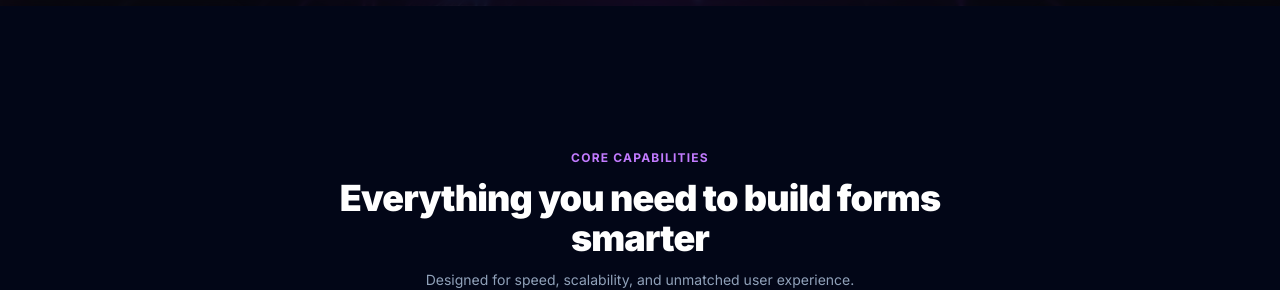
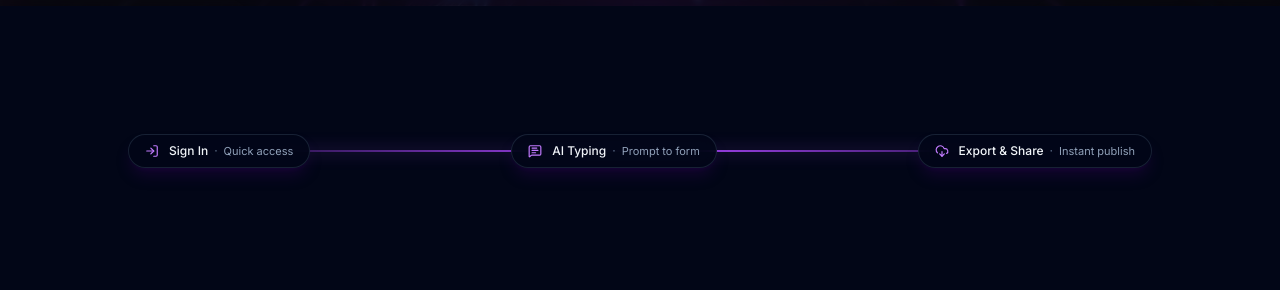
Before and after one commit to ksajjadhossen/formcraft-ai, a Next.js app: page / in a window 1280 px wide. Shown: the part 794-1084 px from the top of the page. Built offline with nearby package versions, Linux system fonts and the light colour scheme; no server answers.

Commit message:
feat: add sleek slim glowing feature flow component with 3 step workflow

```diff
--- a/src/app/page.tsx
+++ b/src/app/page.tsx
@@ -3,6 +3,7 @@ import FeaturesSection from "@/components/home/FeaturesSection";
 import HowItWorks from "@/components/home/HowItWorks";
 import FAQSection from "@/components/home/FAQSection";
 import CTASection from "@/components/home/CTASection";
+import FeatureFlow from "@/components/home/FeatureFlow";
 
 export default function Home() {
   return (
@@ -10,6 +11,7 @@ export default function Home() {
       <HeroSection />
 
       <div className="max-w-7xl mx-auto px-4 sm:px-6 space-y-20 w-full py-16">
+        <FeatureFlow />
         <FeaturesSection />
         <HowItWorks />
         <FAQSection />
--- /dev/null
+++ b/src/components/home/FeatureFlow.tsx
@@ -0,0 +1,56 @@
+"use client";
+
+import { LogIn, MessageSquareText, DownloadCloud } from "lucide-react";
+
+export default function FeatureFlow() {
+  const steps = [
+    {
+      icon: LogIn,
+      title: "Sign In",
+      desc: "Quick access",
+    },
+    {
+      icon: MessageSquareText,
+      title: "AI Typing",
+      desc: "Prompt to form",
+    },
+    {
+      icon: DownloadCloud,
+      title: "Export & Share",
+      desc: "Instant publish",
+    },
+  ];
+
+  return (
+    <section className="w-full py-16 px-4 overflow-hidden bg-transparent">
+      <div className="max-w-5xl mx-auto">
+        <div className="relative flex flex-col md:flex-row items-center justify-between gap-6 md:gap-0">
+          <div className="hidden md:block absolute top-1/2 left-16 right-16 -translate-y-1/2 h-0.5 bg-linear-to-r from-purple-500/10 via-purple-500 to-purple-500/10 z-0 shadow-[0_0_15px_rgba(168,85,247,0.6)]" />
+
+          {steps.map((step, index) => {
+            const Icon = step.icon;
+            return (
+              <div
+                key={index}
+                className="relative z-10 flex items-center gap-2.5 bg-white/80 dark:bg-slate-950/90 backdrop-blur-md border border-slate-200/80 dark:border-slate-800/80 px-4 py-2 rounded-full shadow-lg dark:shadow-purple-950/30 transition-transform hover:scale-105 duration-300"
+              >
+                <div className="text-purple-600 dark:text-purple-400">
+                  <Icon className="w-3.5 h-3.5" />
+                </div>
+                <div className="flex items-center gap-1.5 text-xs">
+                  <span className="font-medium text-slate-900 dark:text-slate-100">
+                    {step.title}
+                  </span>
+                  <span className="text-slate-400 dark:text-slate-500">·</span>
+                  <span className="text-[11px] text-slate-500 dark:text-slate-400">
+                    {step.desc}
+                  </span>
+                </div>
+              </div>
+            );
+          })}
+        </div>
+      </div>
+    </section>
+  );
+}
```
